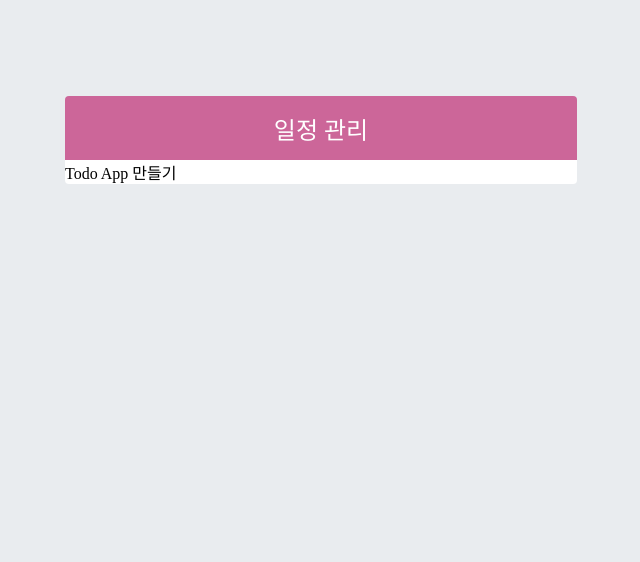
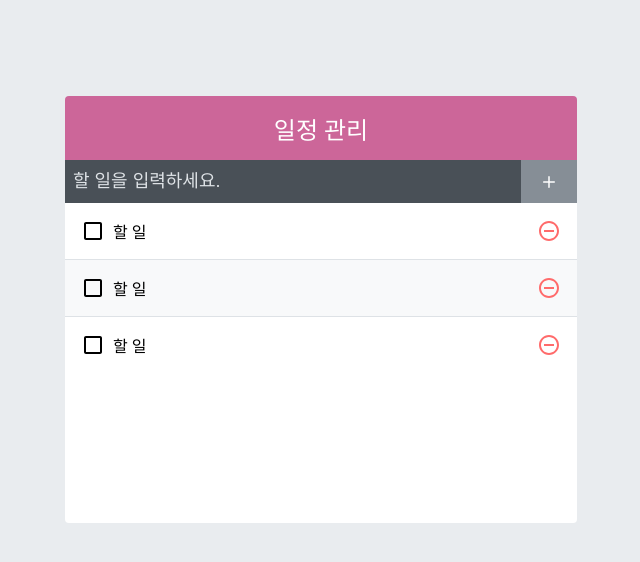
Before and after one commit to th0Kim/react-ezen, a React (Create React App) app in the folder todo-app/: page / in a window 1280 px wide. Shown: the top 562 px of the page, without its empty margins (319-959 px from the left). Built offline with nearby package versions, Linux system fonts and the light colour scheme.

Commit message:
todo-app 기본 셋팅

```diff
--- a/todo-app/src/App.js
+++ b/todo-app/src/App.js
@@ -1,8 +1,15 @@
 import './App.css';
 import TodoTemplate from './component/TodoTemplate';
+import TodoInsert from './component/TodoInsert';
+import TodoList from './component/TodoList';
 
 function App() {
-  return <TodoTemplate>Todo App 만들기</TodoTemplate>;
+  return (
+    <TodoTemplate>
+      <TodoInsert />
+      <TodoList />
+    </TodoTemplate>
+  );
 }
 
 export default App;
--- /dev/null
+++ b/todo-app/src/component/TodoInsert.js
@@ -0,0 +1,15 @@
+import { IoIosAdd } from 'react-icons/io';
+import './TodoInsert.scss';
+
+const TodoInsert = () => {
+  return (
+    <form className="TodoInsert">
+      <input placeholder="할 일을 입력하세요." />
+      <button type="submit">
+        <IoIosAdd />
+      </button>
+    </form>
+  );
+};
+
+export default TodoInsert;
--- /dev/null
+++ b/todo-app/src/component/TodoInsert.scss
@@ -0,0 +1,37 @@
+.TodoInsert {
+  display: flex;
+  background: #495057;
+  input {
+    // 기본 스타일 초기화
+    background: none;
+    outline: none;
+    border: none;
+    padding: 0.5rem;
+    font-size: 1.125rem;
+    line-height: 1.5;
+    color: white;
+    &::placeholder {
+      color: #dee2e6;
+    }
+    // 버튼을 제외한 영역을 모두 차지하기
+    flex: 1;
+  }
+  button {
+    // 기본 스타일 초기화
+    background: none;
+    outline: none;
+    border: none;
+    background: #868e96;
+    color: white;
+    padding-left: 1rem;
+    padding-right: 1rem;
+    font-size: 1.5rem;
+    display: flex;
+    align-items: center;
+    cursor: pointer;
+    transition: 0.1s background ease-in;
+    &:hover {
+      background: #adb5bd;
+    }
+  }
+}
--- /dev/null
+++ b/todo-app/src/component/TodoList.js
@@ -0,0 +1,14 @@
+import TodoListItem from './TodoListItem';
+import './TodoList.scss';
+
+const TodoList = () => {
+  return (
+    <div className="TodoList">
+      <TodoListItem />
+      <TodoListItem />
+      <TodoListItem />
+    </div>
+  );
+};
+
+export default TodoList;
--- /dev/null
+++ b/todo-app/src/component/TodoList.scss
@@ -0,0 +1,5 @@
+.TodoList {
+  min-height: 320px;
+  max-height: 513px;
+  overflow-y: auto;
+}
--- /dev/null
+++ b/todo-app/src/component/TodoListItem.js
@@ -0,0 +1,23 @@
+import {
+  MdCheckBoxOutlineBlank,
+  MdCheckBox,
+  MdRemoveCircleOutline,
+} from 'react-icons/md';
+import cn from 'classnames';
+import './TodoListItem.scss';
+
+const TodoListItem = () => {
+  return (
+    <div className="TodoListItem">
+      <div className="checkbox">
+        <MdCheckBoxOutlineBlank />
+        <div className="text">할 일</div>
+        <div className="remove">
+          <MdRemoveCircleOutline />
+        </div>
+      </div>
+    </div>
+  );
+};
+
+export default TodoListItem;
--- /dev/null
+++ b/todo-app/src/component/TodoListItem.scss
@@ -0,0 +1,47 @@
+.TodoListItem {
+  padding: 1rem;
+  display: flex;
+  align-items: center; // 세로 중앙 정렬
+  &:nth-child(even) {
+    background: #f8f9fa;
+  }
+  .checkbox {
+    cursor: pointer;
+    flex: 1; // 차지할 수 있는 영역 모두 차지
+    display: flex;
+    align-items: center; // 세로 중앙 정렬
+    svg {
+      // 아이콘
+      font-size: 1.5rem;
+    }
+    .text {
+      margin-left: 0.5rem;
+      flex: 1; // 차지할 수 있는 영역 모두 차지
+    }
+    // 체크되었을 때 보여줄 스타일
+    &.checked {
+      svg {
+        color: #22b8cf;
+      }
+      .text {
+        color: #adb5bd;
+        text-decoration: line-through;
+      }
+    }
+  }
+  .remove {
+    display: flex;
+    align-items: center;
+    font-size: 1.5rem;
+    color: #ff6b6b;
+    cursor: pointer;
+    &:hover {
+      color: #ff8787;
+    }
+  }
+
+  // 엘리먼트 사이사이에 테두리를 넣어줌
+  & + & {
+    border-top: 1px solid #dee2e6;
+  }
+}
```
